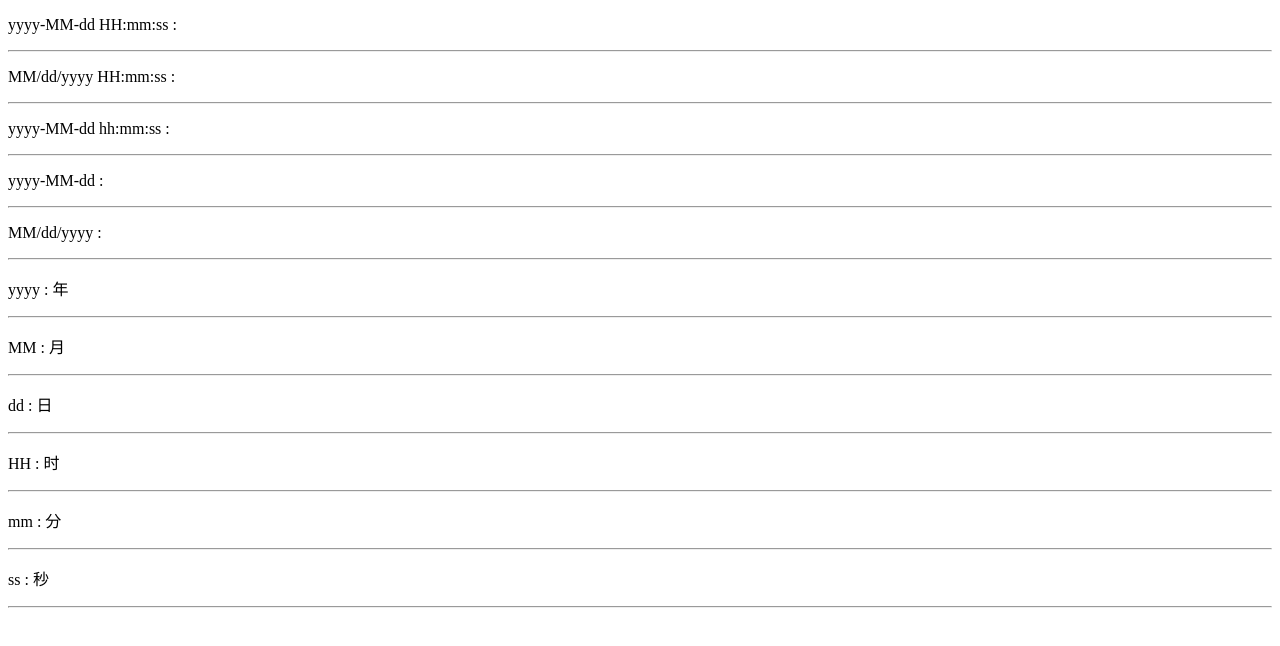
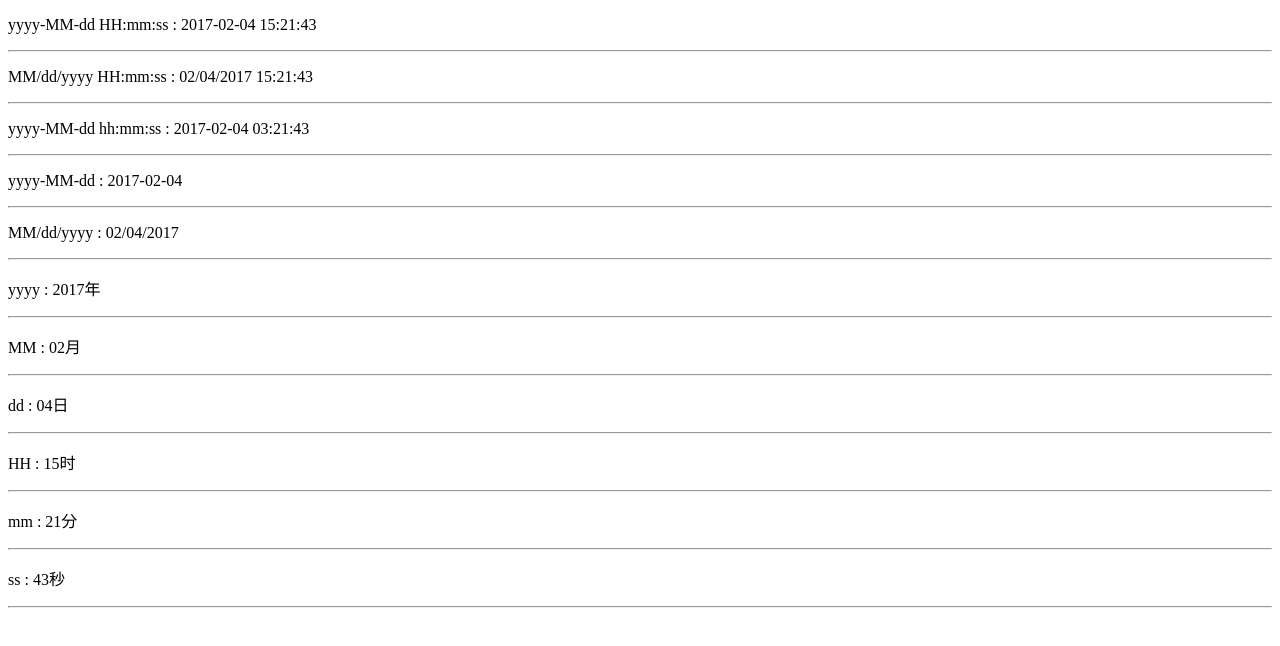
Before and after one commit to xiangming25/jquery_plugins, a website: page dataFormat/index.html in a window 1280 px wide. Drawn offline with Linux system fonts and the light colour scheme.

Commit message:
update dateFormat

```diff
--- a/dataFormat/index.html
+++ b/dataFormat/index.html
@@ -43,7 +43,7 @@
 
 
     <script src="../lib/jquery.js" charset="utf-8"></script>
-    <script src="./js/dateFormat.js" charset="utf-8"></script>
+    <script src="./js/jquery.dateFormat.js" charset="utf-8"></script>
     <!-- demo例子 -->
     <script type="text/javascript">
         var date1 = $.dateFormat(new Date(),'yyyy-MM-dd HH:mm:ss');
```
